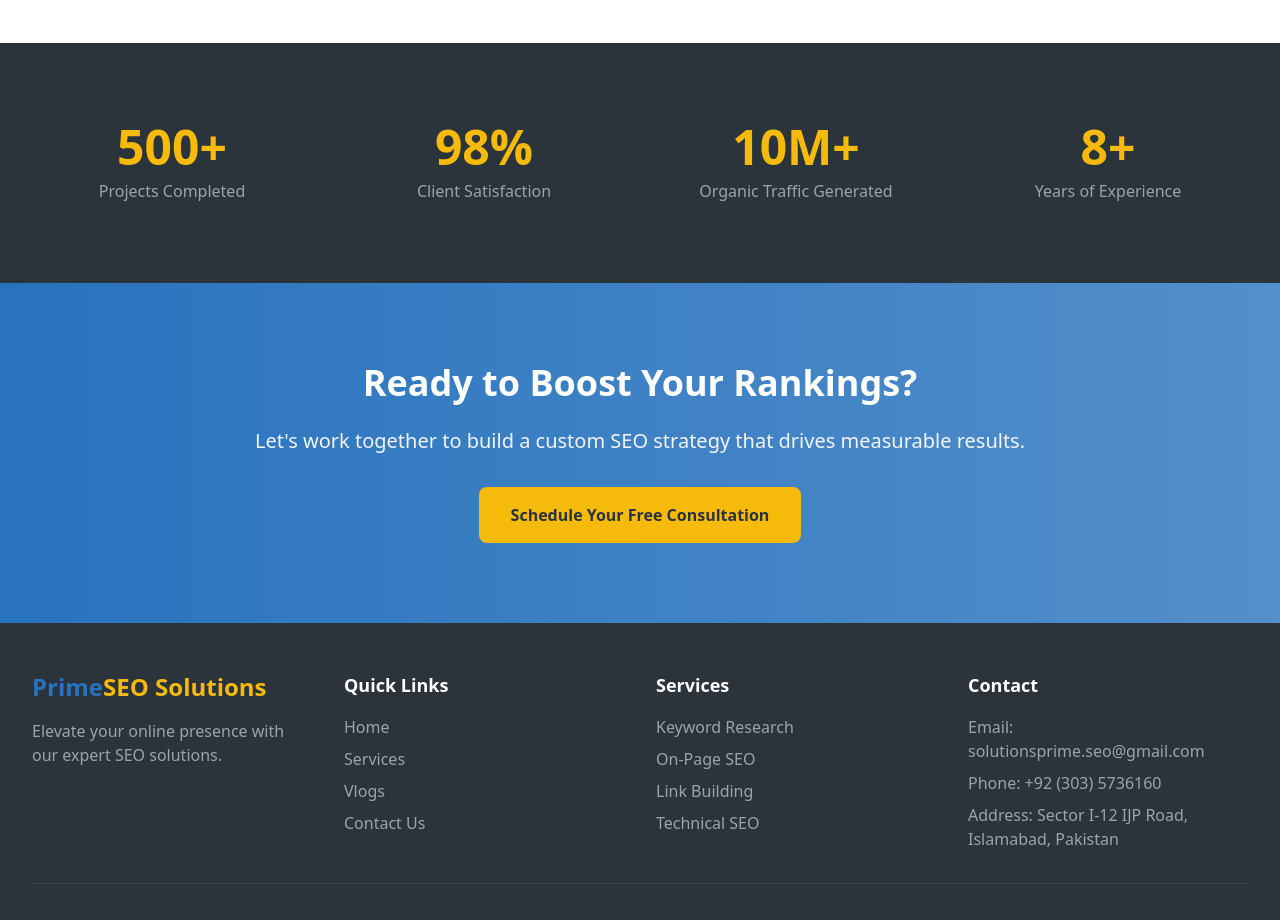
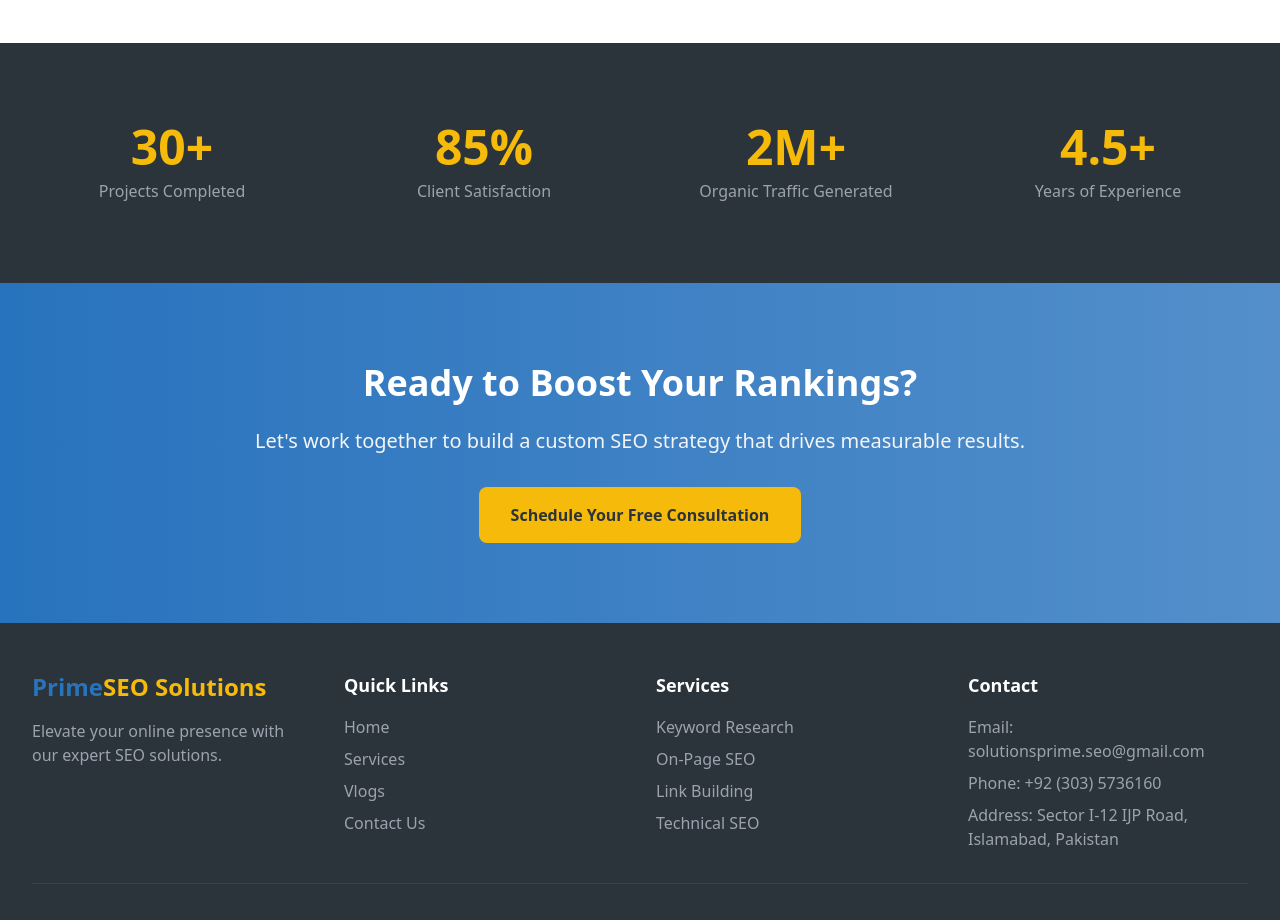
Before and after one commit to wahabdh/primeseo-solution, a Next.js app: page / in a window 1280 px wide. Shown: the part 1080-2000 px from the top of the page. Built offline with nearby package versions, Linux system fonts and the light colour scheme.

Commit message:
Update page.jsx

```diff
--- a/app/page.jsx
+++ b/app/page.jsx
@@ -94,19 +94,19 @@ export default function Home() {
         <div className="max-w-7xl mx-auto px-4 sm:px-6 lg:px-8">
           <div className="grid grid-cols-1 md:grid-cols-4 gap-8 text-center">
             <div>
-              <div className="text-5xl font-bold text-accent mb-2">500+</div>
+              <div className="text-5xl font-bold text-accent mb-2">30+</div>
               <p className="text-gray-400">Projects Completed</p>
             </div>
             <div>
-              <div className="text-5xl font-bold text-accent mb-2">98%</div>
+              <div className="text-5xl font-bold text-accent mb-2">85%</div>
               <p className="text-gray-400">Client Satisfaction</p>
             </div>
             <div>
-              <div className="text-5xl font-bold text-accent mb-2">10M+</div>
+              <div className="text-5xl font-bold text-accent mb-2">2M+</div>
               <p className="text-gray-400">Organic Traffic Generated</p>
             </div>
             <div>
-              <div className="text-5xl font-bold text-accent mb-2">8+</div>
+              <div className="text-5xl font-bold text-accent mb-2">4.5+</div>
               <p className="text-gray-400">Years of Experience</p>
             </div>
           </div>
```
